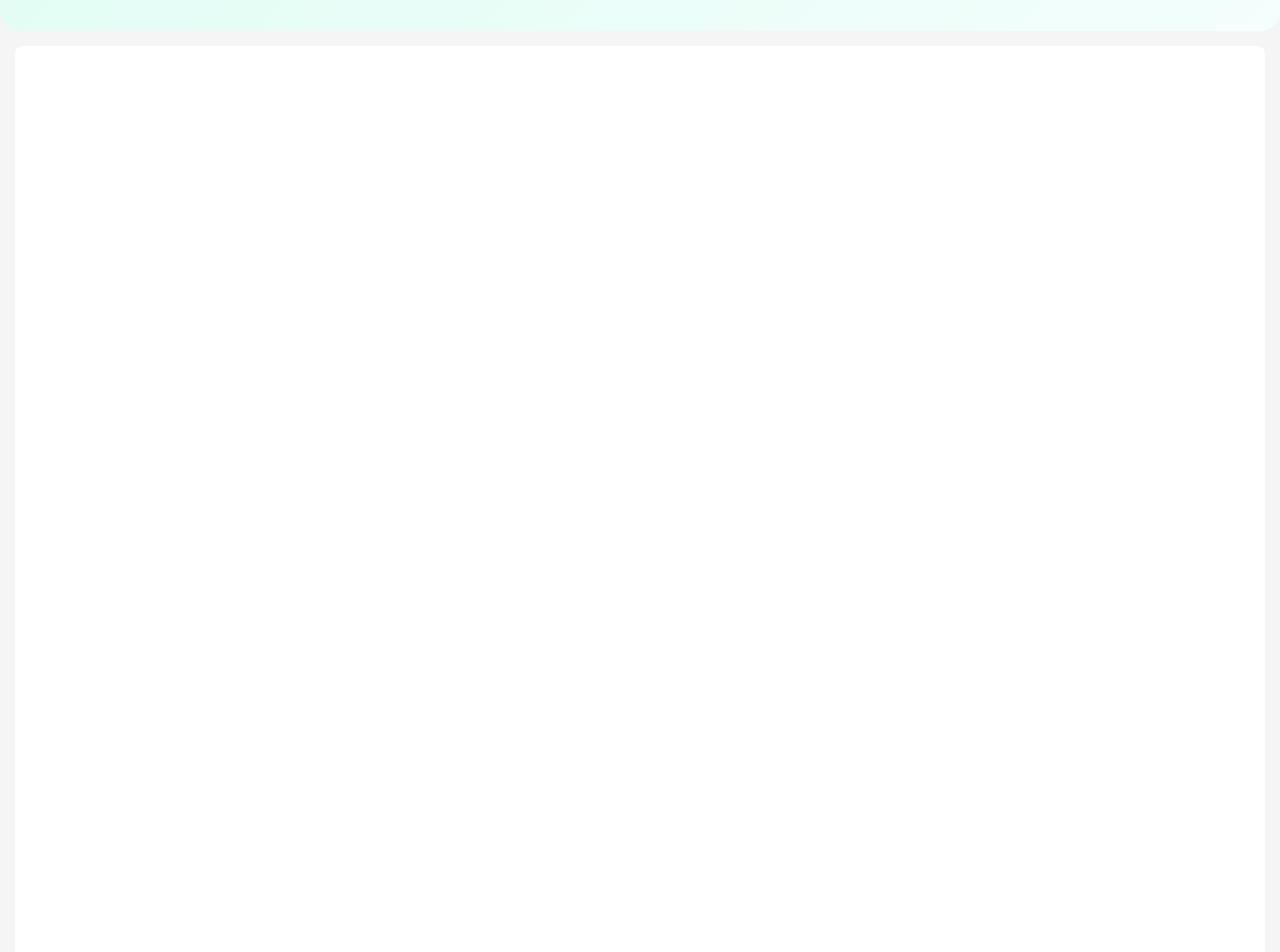
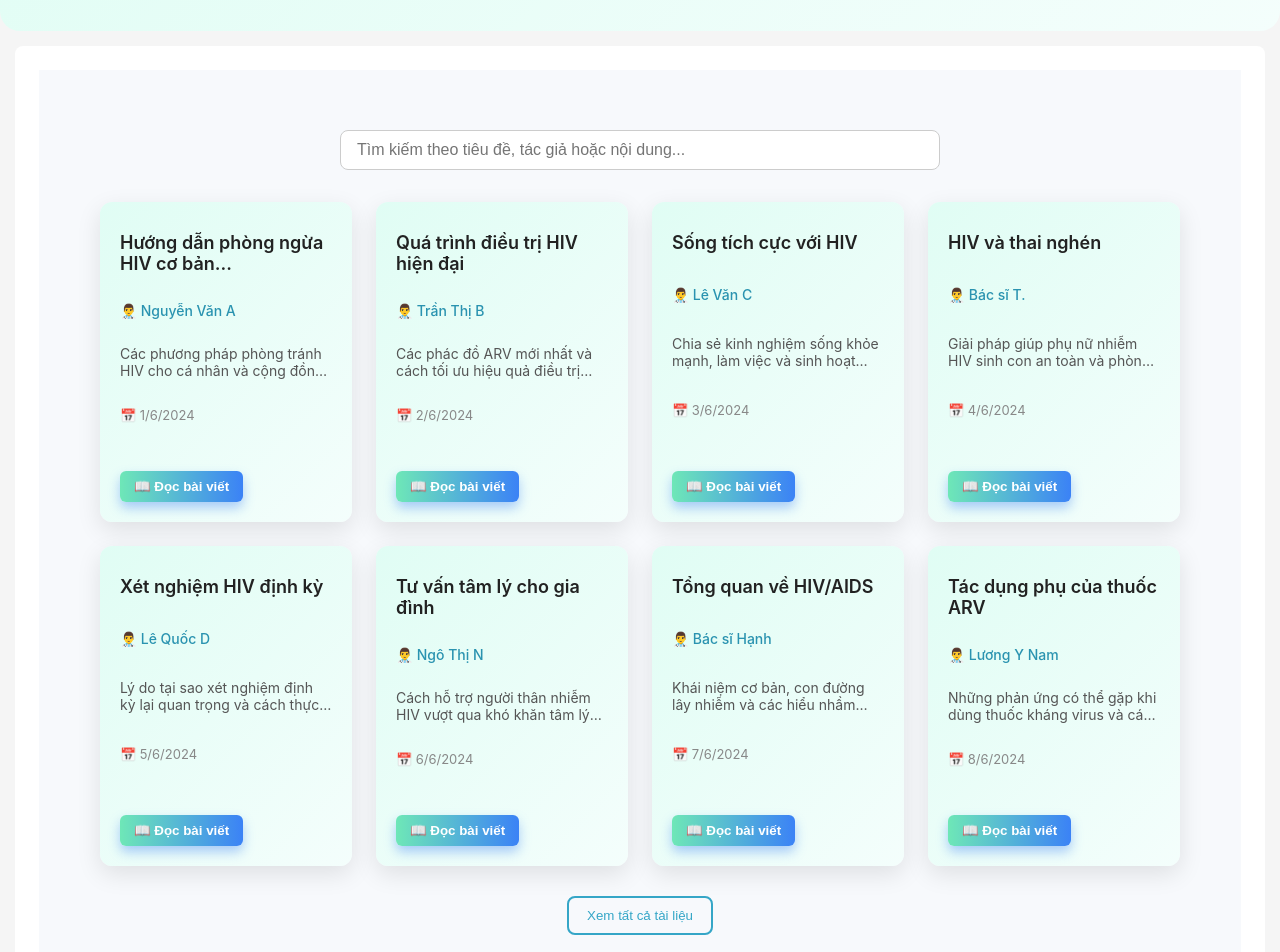
Before and after one commit to fpt-swp391-sum25/hiv-treatment-frontend, a React (Vite) app: page /resources in a window 1280 px wide. Shown: the part 340-1292 px from the top of the page. Built offline with nearby package versions, Linux system fonts and the light colour scheme.

Commit message:
update header and document page

```diff
--- a/src/components/home-section/CareIntroSection.jsx
+++ b/src/components/home-section/CareIntroSection.jsx
@@ -2,8 +2,7 @@ import React from 'react';
 import './CareIntroSection.css';
 
 function CareIntroSection() {
-  return (
-    <section className="care-intro-section">
+  return (    <section className="care-intro-section" id="care-section">
       <div className="care-grid">
         {/* Cột trái */}
         <div className="care-left">
--- a/src/components/home-section/DoctorList.jsx
+++ b/src/components/home-section/DoctorList.jsx
@@ -20,8 +20,7 @@ function DoctorList() {
 
   const visibleDoctors = showAll ? doctors : doctors.slice(0, 4);
 
-  return (
-    <section className="doctor-section">
+  return (    <section className="doctor-section" id="doctor-section">
       <h2 className="title">
         Đội ngũ <span className="highlight">bác sĩ chuyên khoa</span>
       </h2>
--- a/src/components/home-section/Document.jsx
+++ b/src/components/home-section/Document.jsx
@@ -20,8 +20,7 @@ const Document = () => {
     setExpandedId(expandedId === id ? null : id);
   };
 
-  return (
-    <section className="document-section">
+  return (    <section className="document-section" id="document-section">
       <h2 className="document-title">
         Tài liệu về <span className="highlight">HIV</span>
       </h2>
--- a/src/components/home-section/FullServicesSection2.jsx
+++ b/src/components/home-section/FullServicesSection2.jsx
@@ -2,8 +2,7 @@ import React from 'react';
 import './FullServicesSection2.css';
 
 const FullServicesSection2 = () => {
-    return (
-        <div className="container">
+    return (        <div className="container" id="services-section">
             <div className="header">
                 <h1>Dịch vụ chăm sóc HIV toàn diện</h1>
                 <p>Chúng tôi cung cấp đầy đủ các dịch vụ tư vấn, điều trị đến chăm sóc tâm lý cho người nhiễm HIV và người có nguy cơ cao với tiêu chuẩn quốc tế.</p>
--- a/src/components/layouts/client/app-header.jsx
+++ b/src/components/layouts/client/app-header.jsx
@@ -1,7 +1,8 @@
 // src/components/layout/AppHeader.jsx
 import {Layout,Menu,Avatar,Dropdown,Typography,Button,Space,theme,} from 'antd';
 import {UserOutlined,DownOutlined,LogoutOutlined,CalendarOutlined,FileSearchOutlined,HistoryOutlined,} from '@ant-design/icons';
-import { Link, useLocation } from 'react-router-dom';
+import { Link, useLocation, useNavigate } from 'react-router-dom';
+import { useState, useEffect } from 'react';
 import appLogo from '../../../assets/appLogo.png';
 import './app-header.css';
 
@@ -14,12 +15,53 @@ const AppHeader = ({ isAuthenticated = false, username = 'User' }) => {
   } = theme.useToken();
 
   const location = useLocation();
+  const [activeSection, setActiveSection] = useState('home');
 
+  // Thêm event listener để theo dõi scroll
+  useEffect(() => {
+    const handleScroll = () => {
+      const sections = [
+        { id: 'care-section', key: 'home' },
+        { id: 'services-section', key: 'services' },
+        { id: 'doctor-section', key: 'doctors' },
+        { id: 'document-section', key: 'resources' }
+      ];      const scrollPosition = window.scrollY + 200; // Tăng offset để thấy tiêu đề rõ hơn
 
-  const topMenuItems = [    { key: 'home', label: 'Trang chủ', path: '/' },
-    { key: 'services', label: 'Dịch vụ', path: '/services' },
-    { key: 'doctors', label: 'Bác sĩ', path: '/doctors' },
-    { key: 'resources', label: 'Tài liệu', path: '/resources' },
+      for (const section of sections) {
+        const element = document.getElementById(section.id);
+        if (element) {
+          const offsetTop = element.offsetTop;
+          const offsetBottom = offsetTop + element.offsetHeight;
+
+          if (scrollPosition >= offsetTop && scrollPosition < offsetBottom) {
+            setActiveSection(section.key);
+            break;
+          }
+        }
+      }
+    };
+
+    window.addEventListener('scroll', handleScroll);
+    return () => window.removeEventListener('scroll', handleScroll);
+  }, []);   const scrollToSection = (sectionId) => {
+    const section = document.getElementById(sectionId);
+    if (section) {
+      const headerOffset = 120; // Điều chỉnh offset để thấy tiêu đề
+      const elementPosition = section.getBoundingClientRect().top;
+      const offsetPosition = elementPosition + window.pageYOffset - headerOffset;
+
+      window.scrollTo({
+        top: offsetPosition,
+        behavior: 'smooth'
+      });
+    }
+  };
+
+  const topMenuItems = [
+    { key: 'home', label: 'Trang chủ', scrollTo: 'care-section' },
+    { key: 'services', label: 'Dịch vụ', scrollTo: 'services-section' },
+    { key: 'doctors', label: 'Bác sĩ', scrollTo: 'doctor-section' },
+    { key: 'resources', label: 'Tài liệu', scrollTo: 'document-section' },
   ];
 
 
@@ -42,14 +84,33 @@ const AppHeader = ({ isAuthenticated = false, username = 'User' }) => {
       path: '/history',
       icon: <HistoryOutlined />,
     },
-  ];
+  ];   const navigate = useNavigate();
 
+   const handleMenuClick = (scrollTo) => {
+    // Nếu đang không ở trang chủ, chuyển về trang chủ trước
+    if (location.pathname !== '/') {
+      navigate('/');
+      // Đợi một chút để đảm bảo DOM đã load xong
+      setTimeout(() => {
+        scrollToSection(scrollTo);
+      }, 100);
+    } else {
+      // Nếu đã ở trang chủ thì chỉ cần scroll
+      scrollToSection(scrollTo);
+    }
+   };
 
-  const mapMenuItems = (items) =>
+   const mapMenuItems = (items) =>
     items.map((item) => ({
       key: item.key,
       icon: item.icon || null,
-      label: <Link to={item.path}>{item.label}</Link>,
+      label: item.scrollTo ? (
+        <a onClick={() => handleMenuClick(item.scrollTo)} style={{ cursor: 'pointer' }}>
+          {item.label}
+        </a>
+      ) : (
+        <Link to={item.path}>{item.label}</Link>
+      ),
     }));
 
   // Lấy key menu đang được chọn
@@ -89,8 +150,7 @@ const AppHeader = ({ isAuthenticated = false, username = 'User' }) => {
           </Link>
         </div>
 
-        <div className="app-menu">
-          <Menu
+        <div className="app-menu">          <Menu
             mode="horizontal"
             selectedKeys={[getActiveMenu(topMenuItems)]}
             items={mapMenuItems(topMenuItems)}
--- /dev/null
+++ b/src/components/resources/resource-search-page.css
@@ -0,0 +1,172 @@
+.resource-page {
+  padding: 60px 20px;
+  background-color: #f7f9fc;
+  text-align: center;
+}
+
+.resource-title {
+  font-size: 28px;
+  font-weight: bold;
+  color: #333;
+}
+
+.highlight {
+  color: #35a6c7;
+}
+
+.resource-subtitle {
+  text-align: center;
+  font-size: 16px;
+  color: #555;
+  margin-bottom: 32px;
+}
+
+.search-input {
+  display: block;
+  margin: 0 auto 32px;
+  padding: 10px 16px;
+  width: 80%;
+  max-width: 600px;
+  font-size: 16px;
+  border: 1px solid #ccc;
+  border-radius: 8px;
+  text-transform: none; /* Giữ nguyên định dạng chữ người dùng nhập */
+}
+
+.document-grid {
+  display: grid;
+  grid-template-columns: repeat(auto-fit, minmax(240px, 1fr));
+  gap: 24px;
+  justify-content: center;
+  padding: 0 10px;
+  max-width: 1100px;
+  margin: 0 auto;
+}
+
+.document-card {
+  background: linear-gradient(135deg, #e0fdf4 0%, #f4fefc 100%);
+  box-shadow: 0 8px 24px rgba(0,0,0,0.1);
+  border-radius: 12px;
+  padding: 20px;
+  max-width: 300px;
+  width: 100%;
+  transition: transform 0.2s;
+  text-align: left;
+  display: flex;
+  flex-direction: column;
+  justify-content: space-between;
+  min-height: 320px;
+}
+
+.document-card:hover {
+  transform: translateY(-4px);
+}
+
+.doc-title {
+  font-size: 18px;
+  color: #222;
+  font-weight: 600;
+  margin-bottom: 8px;
+  display: -webkit-box;
+  -webkit-line-clamp: 2;
+  -webkit-box-orient: vertical;
+  overflow: hidden;
+}
+
+.document-author {
+  font-size: 14px;
+  font-weight: 500;
+  color: #2a93b0;
+  margin-bottom: 6px;
+}
+
+.document-snippet {
+  font-size: 14px;
+  color: #555;
+  margin-bottom: 8px;
+  display: -webkit-box;
+  -webkit-line-clamp: 2;
+  -webkit-box-orient: vertical;
+  overflow: hidden;
+}
+
+.document-date {
+  font-size: 13px;
+  color: #888;
+  margin-bottom: 12px;
+}
+
+.btn-read {
+  margin-top: 16px;
+  padding: 8px 14px;
+  border: none;
+  border-radius: 6px;
+  font-weight: bold;
+  background: linear-gradient(90deg, #6ee7b7, #3b82f6);
+  color: white;
+  box-shadow: 0 6px 12px rgba(59, 130, 246, 0.4);
+  cursor: pointer;
+  transition: background 0.3s ease, box-shadow 0.3s ease, transform 0.1s ease;
+  user-select: none;
+}
+
+.btn-read:hover {
+  background: linear-gradient(90deg, #3b82f6, #06b6d4);
+  box-shadow: 0 8px 20px rgba(14, 165, 233, 0.6);
+  transform: translateY(-2px);
+}
+
+.btn-read:active {
+  transform: translateY(0);
+  box-shadow: 0 3px 8px rgba(0,0,0,0.2);
+}
+
+.document-full-content {
+  margin-top: 12px;
+  font-size: 14px;
+  color: #333;
+  background-color: #f4f6f9;
+  padding: 12px;
+  border-radius: 8px;
+}
+
+.view-all-container {
+  margin-top: 30px;
+  text-align: center;
+}
+
+.btn-outline {
+  padding: 10px 18px;
+  background-color: transparent;
+  border: 2px solid #35a6c7;
+  color: #35a6c7;
+  border-radius: 8px;
+  cursor: pointer;
+  font-weight: 500;
+  transition: all 0.3s ease;
+}
+
+.btn-outline:hover {
+  background-color: #35a6c7;
+  color: white;
+}
+
+/* Responsive design for phones */
+@media screen and (max-width: 768px) {
+  .document-grid {
+    grid-template-columns: 1fr;
+    gap: 16px;
+  }
+
+  .search-input {
+    width: 90%;
+  }
+
+  .resource-title {
+    font-size: 22px;
+  }
+
+  .doc-title {
+    font-size: 16px;
+  }
+}
--- /dev/null
+++ b/src/components/resources/resource-search-page.jsx
@@ -0,0 +1,87 @@
+import React, { useState, useEffect } from 'react';
+import './resource-search-page.css';
+
+const ResourceSearchPage = () => {
+  const [documents, setDocuments] = useState([]);
+  const [searchTerm, setSearchTerm] = useState('');
+  const [filteredDocs, setFilteredDocs] = useState([]);
+
+  useEffect(() => {
+    fetch('/api/documents.json')
+      .then((res) => res.json())
+      .then((data) => {
+        setDocuments(data);
+        setFilteredDocs(data);
+      })
+      .catch((err) => console.error('Lỗi tải dữ liệu:', err));
+  }, []);
+  const handleSearch = (e) => {
+    const inputValue = e.target.value;
+    setSearchTerm(inputValue);
+
+    // Chuyển đổi cả input và dữ liệu thành chữ thường để tìm kiếm
+    const term = inputValue.toLowerCase();
+    const filtered = documents.filter(
+      (doc) =>
+        doc.title.toLowerCase().includes(term) ||
+        doc.author.toLowerCase().includes(term) ||
+        doc.content.toLowerCase().includes(term)
+    );
+
+    setFilteredDocs(filtered);
+  };
+  const [expandedId, setExpandedId] = useState(null);
+  const [showAll, setShowAll] = useState(false);
+
+  const toggleExpand = (id) => {
+    setExpandedId(expandedId === id ? null : id);
+  };
+
+  const visibleDocs = showAll ? filteredDocs : filteredDocs.slice(0, 8);
+
+  return (
+    <section className="resource-page">
+      <input
+        type="text"
+        placeholder="Tìm kiếm theo tiêu đề, tác giả hoặc nội dung..."
+        value={searchTerm}
+        onChange={handleSearch}
+        className="search-input"
+      />      <div className="document-grid">
+        {visibleDocs.map((doc) => (
+          <div className="document-card" key={doc.id}>
+            <h3 className="doc-title">
+              {doc.title.length > 60 ? doc.title.slice(0, 60) + '...' : doc.title}
+            </h3>
+            <p className="document-author">👨‍⚕️ {doc.author}</p>
+            <p className="document-snippet">
+              {doc.content.length > 70 ? doc.content.slice(0, 70) + '...' : doc.content}
+            </p>
+            <p className="document-date">
+              📅 {new Date(doc.created_at).toLocaleDateString('vi-VN')}
+            </p>
+            <button className="btn-read" onClick={() => toggleExpand(doc.id)}>
+              {expandedId === doc.id ? '🔽 Thu gọn' : '📖 Đọc bài viết'}
+            </button>
+            {expandedId === doc.id && (
+              <div className="document-full-content">
+                <hr />
+                <p>{doc.content}</p>
+              </div>
+            )}
+          </div>
+        ))}
+      </div>
+
+      {filteredDocs.length > 8 && (
+        <div className="view-all-container">
+          <button className="btn-outline" onClick={() => setShowAll(!showAll)}>
+            {showAll ? 'Thu gọn danh sách' : 'Xem tất cả tài liệu'}
+          </button>
+        </div>
+      )}
+    </section>
+  );
+};
+
+export default ResourceSearchPage;
--- a/src/pages/client/resources.jsx
+++ b/src/pages/client/resources.jsx
@@ -1,9 +1,9 @@
-
 import { Layout, theme } from 'antd';
 import { Outlet } from 'react-router-dom';
 import AppFooter from '../../components/layouts/client/app-footer';
 import AppHeader from '../../components/layouts/client/app-header';
 import ResourcesBanner from '../../components/resources/resources-banner';
+import ResourceSearchPage from '../../components/resources/resource-search-page';
 const { Content } = Layout;
 
 const Resources = () => {
@@ -24,6 +24,7 @@ const Resources = () => {
                     }}
                 >
 
+                    <ResourceSearchPage />
                 </div>
                 <Outlet />
             </Content>
```
